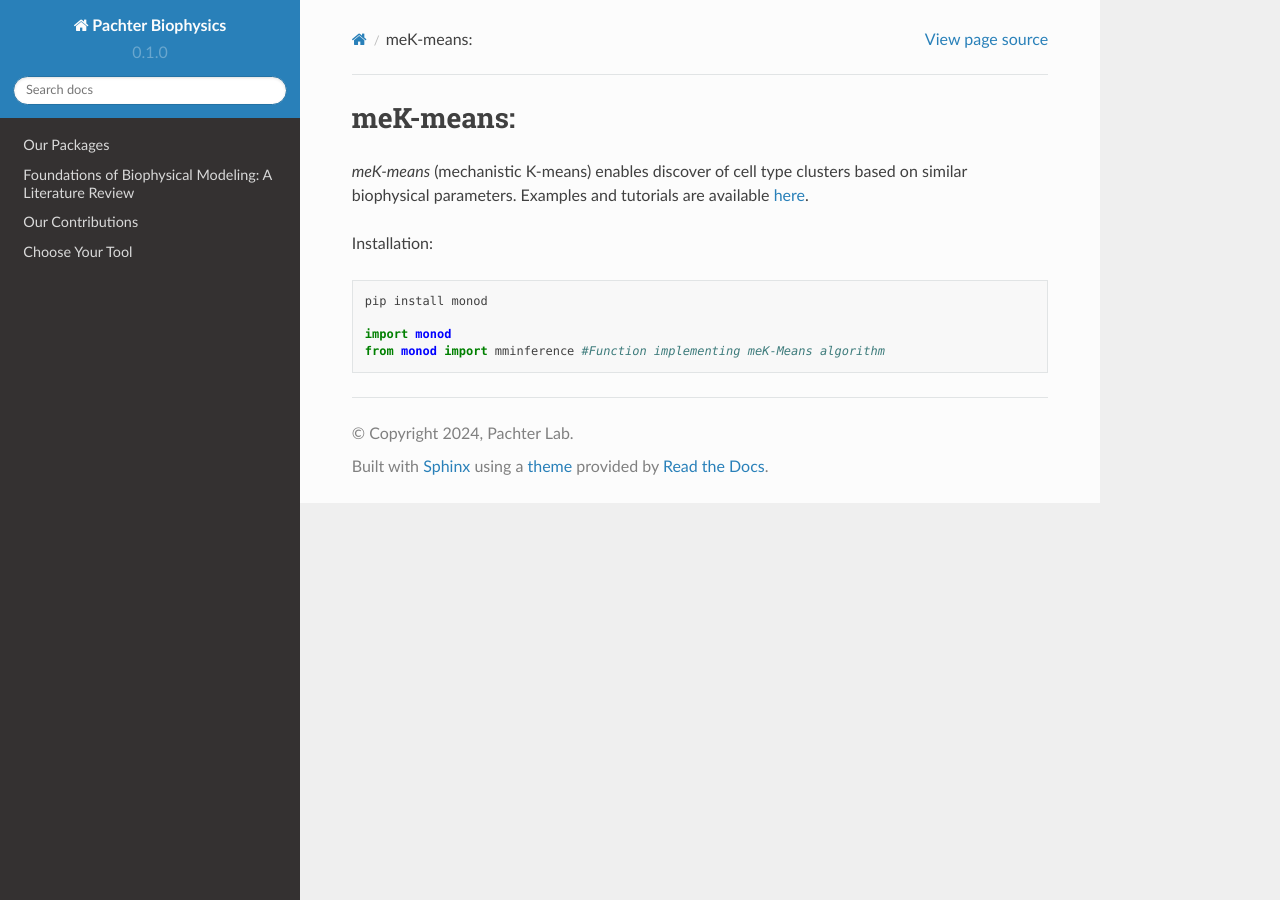
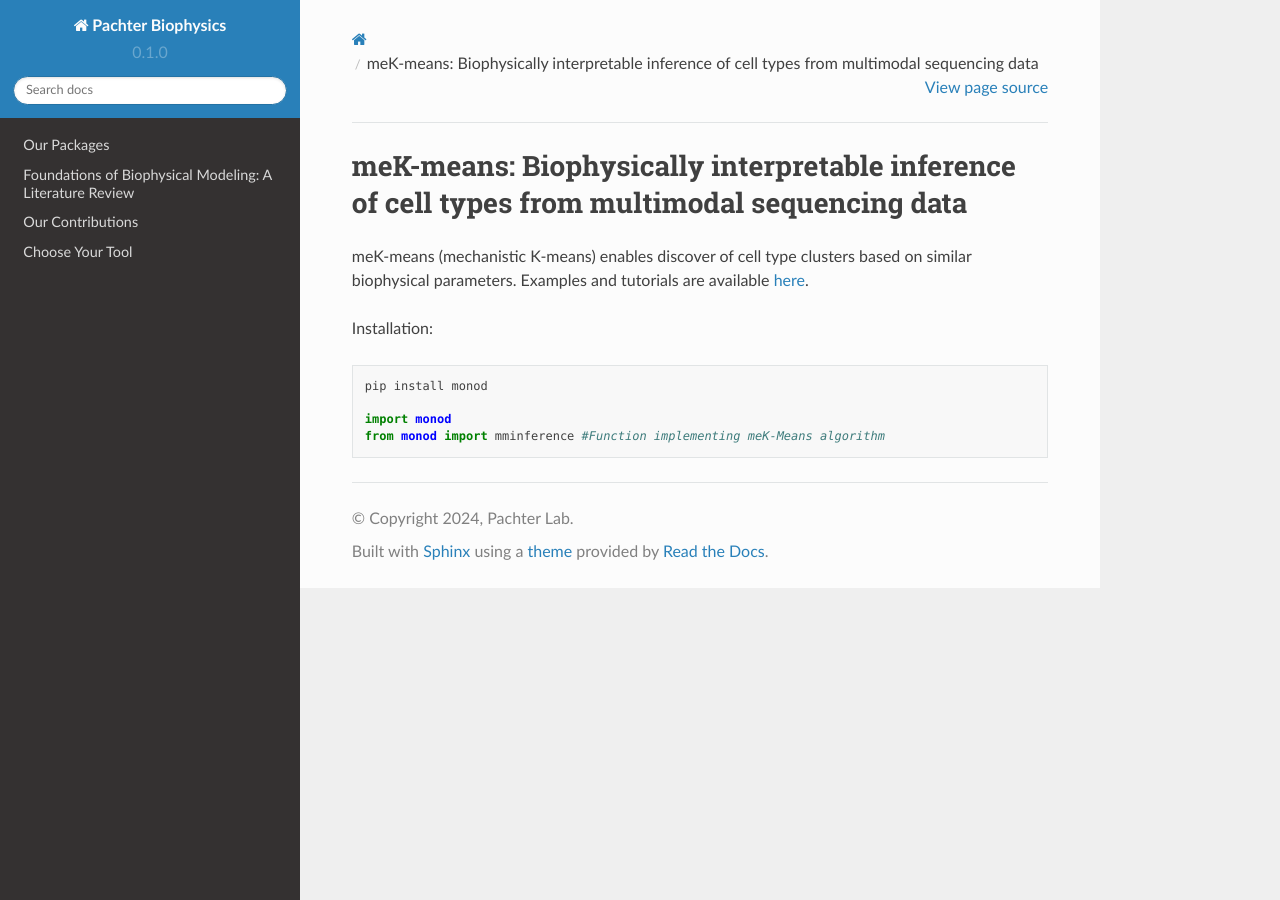
Before and after one commit to pachterlab/biophysics, a Sphinx documentation site: the page built from docs/source/packages_mekmeans.rst, in a window 1280 px wide. Built offline with Sphinx 7.4.7 and the Read the Docs theme 2.0.0, drawn with Linux system fonts in a browser that asks for light colours.

Commit message:
Update packages_mekmeans.rst

```diff
--- a/docs/source/packages_mekmeans.rst
+++ b/docs/source/packages_mekmeans.rst
@@ -1,8 +1,8 @@
 .. _mekmeans:
 
-meK-means:
+meK-means: Biophysically interpretable inference of cell types from multimodal sequencing data
 =================================================================
-*meK-means* (mechanistic K-means) enables discover of cell type clusters based on similar biophysical parameters. Examples and tutorials are available `here <https://github.com/pachterlab/CGP_2023>`_.
+meK-means (mechanistic K-means) enables discover of cell type clusters based on similar biophysical parameters. Examples and tutorials are available `here <https://github.com/pachterlab/CGP_2023>`_.
 
 
 Installation:
```
